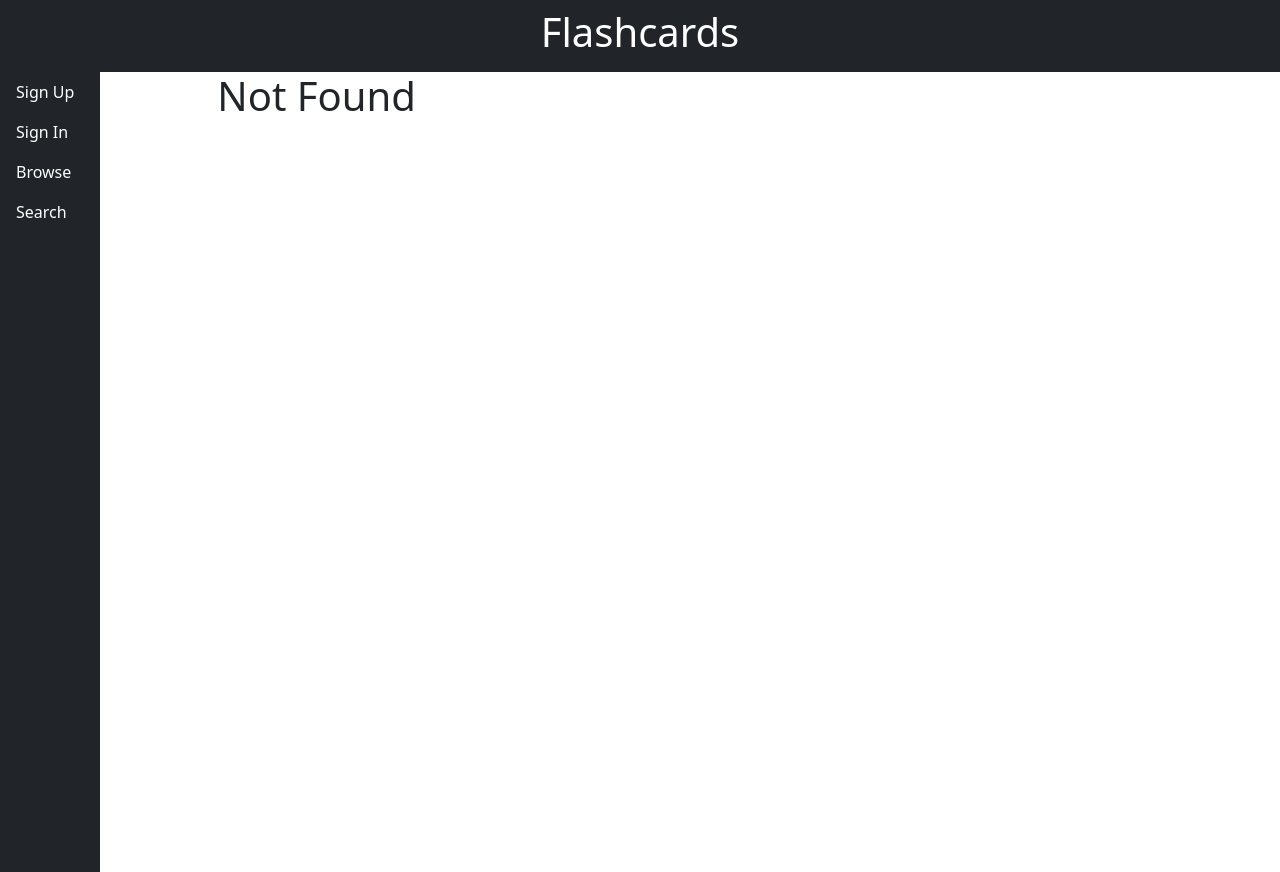
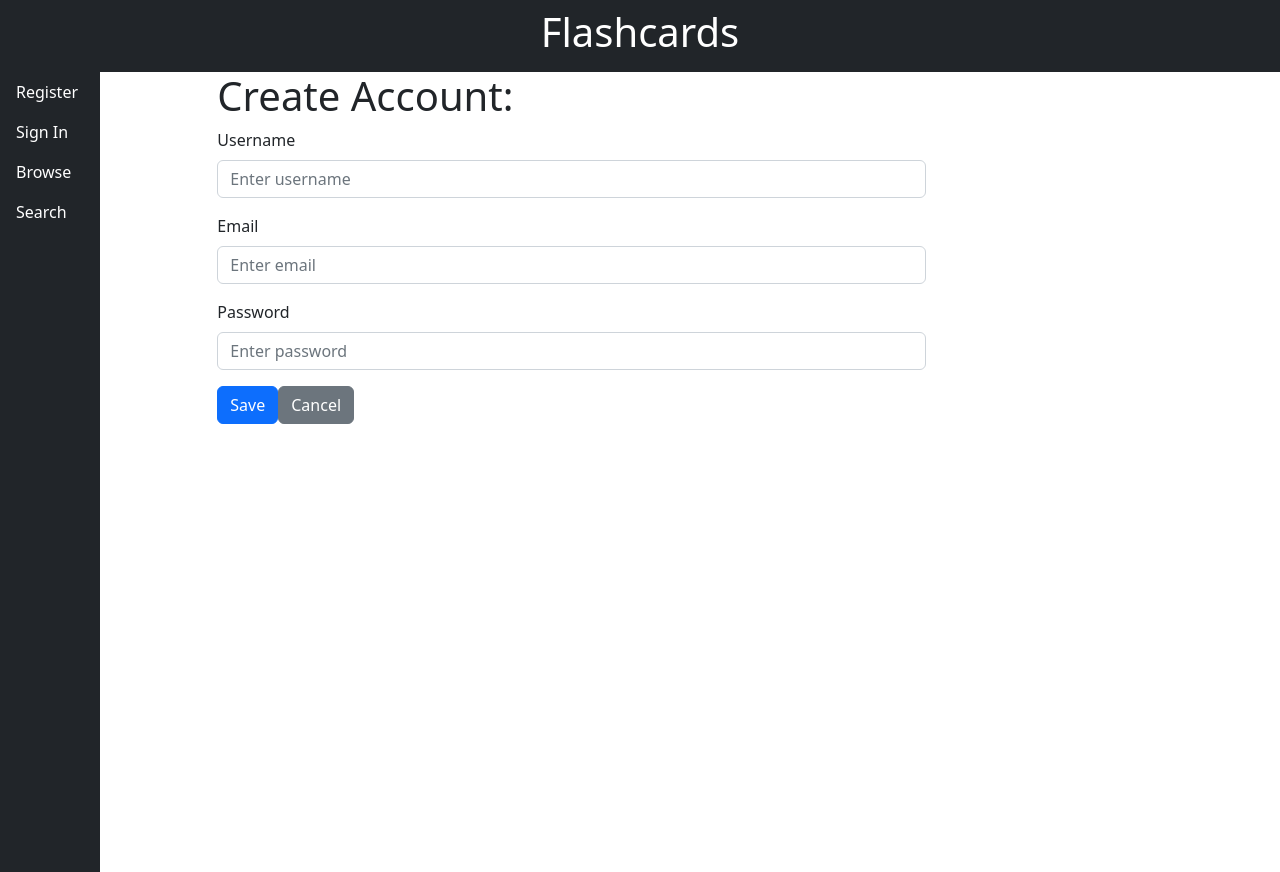
Before and after one commit to smiauek/flashcards-client, a React (Create React App) app: page /register in a window 1280 px wide. Before the commit this address had no page. Built offline with nearby package versions, Linux system fonts and the light colour scheme.

Commit message:
changed 'sign up' to 'register'

```diff
--- a/src/App.js
+++ b/src/App.js
@@ -10,11 +10,11 @@ import Header from "./components/layout/Header";
 import Menu from "./components/layout/Menu";
 import NotFound from "./components/layout/NotFound";
 import Study from "./components/study/Study";
-import SignUp from "./components/menu/SignUp";
 import SignIn from "./components/menu/SignIn";
 import SearchDecks from "./components/menu/SearchDecks";
 import Account from "./components/menu/Account";
 import Dashboard from "./components/menu/Dashboard";
+import Register from "./components/menu/Register";
 
 function App() {
   let userDetails = {};
@@ -38,7 +38,7 @@ function App() {
               path="/"
               element={<Navigate to="/browse" replace />}
             />
-            <Route path="/sign-up" element={<SignUp />} />
+            <Route path="/register" element={<Register />} />
             <Route path="/sign-in" element={<SignIn setUser={setUser} />} />
             <Route path="/search" element={<SearchDecks />} />
             <Route path="/dashboard" element={<Dashboard user={user} />} />
--- a/src/components/layout/Menu.js
+++ b/src/components/layout/Menu.js
@@ -14,7 +14,7 @@ function Menu({ user }) {
               className="nav-link text-white"
               href="/"
               onClick={() => {
-                if (window.confirm("Log out?")) {
+                if (window.confirm("Sign out?")) {
                   localStorage.clear();
                   navigate("/");
                 } else {
@@ -39,8 +39,8 @@ function Menu({ user }) {
       ) : (
         <>
           <li className="nav-item ">
-            <a className="nav-link text-white" href="/sign-up">
-              Sign Up
+            <a className="nav-link text-white" href="/register">
+              Register
             </a>
           </li>
           <li className="nav-item">
--- a/src/components/menu/SignUp.js
+++ b/src/components/menu/Register.js
@@ -4,7 +4,7 @@ import UserForm from "../user/UserForm";
 import { createUser } from "../../utils/api";
 import ErrorAlert from "../layout/ErrorAlert";
 
-function SignUp() {
+function Register() {
   const navigate = useNavigate();
 
   const [errors, setErrors] = useState(null);
@@ -60,4 +60,4 @@ function SignUp() {
   );
 }
 
-export default SignUp;
+export default Register;
```
